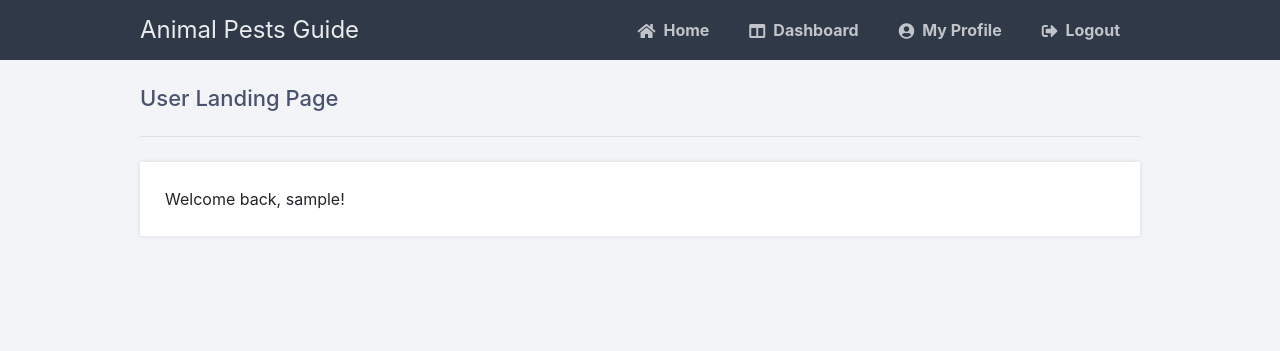
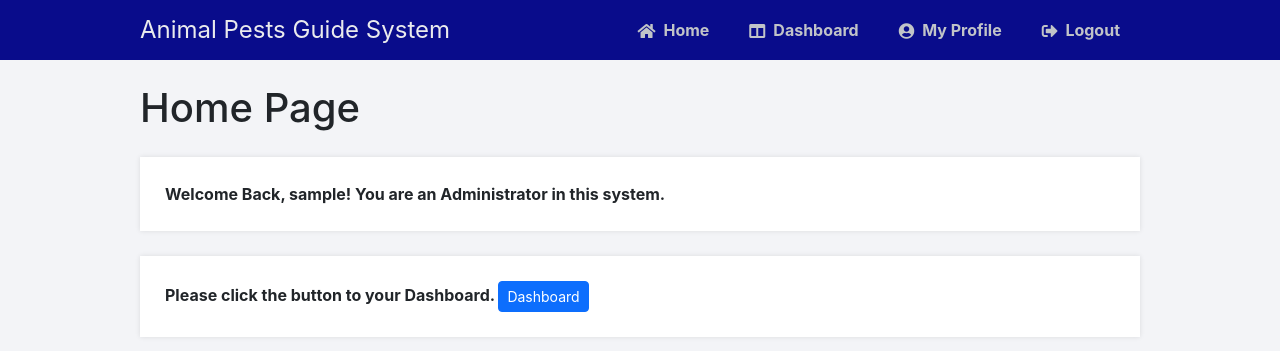
Before and after one commit to Cedar67/Biosecurity, a Flask app: page / in a window 1280 px wide. Shown: the top 351 px of the page. Run offline with Flask 3, Linux system fonts and the light colour scheme; the visitor is signed in with stand-in values (Sample User, id 1).

Commit message:
refactor: layout home page

```diff
--- a/app.py
+++ b/app.py
@@ -83,9 +83,11 @@ def index():
     # Check if user is loggedin
     if 'loggedin' in session:
         # User is loggedin show them the home page
-        return render_template('home.html', username=session['username'])
-    # User is not loggedin redirect to login page
-    return redirect(url_for('login'))
+        return render_template('home.html', username=session['username'], role= session['role'])
+
+    # User is Non-loggedin show them the home page
+    return render_template('home.html', username="logout", role="logout")
+
 
 
 # http://localhost:5000/login/ - this will be the login page, we need to use both GET and POST requests
@@ -123,7 +125,7 @@ def login():
                     session['role'] = account[4]
 
                     # Redirect to dashboard page
-                    return redirect(url_for('dashboard'))
+                    return redirect(url_for('home'))
                 else:
                     #password incorrect
                     msg = 'Incorrect password!'
@@ -197,9 +199,9 @@ def home():
     # Check if user is loggedin
     if 'loggedin' in session:
         # User is loggedin show them the home page
-        return render_template('home.html', username=session['username'])
-    # User is not loggedin redirect to login page
-    return redirect(url_for('login'))
+        return render_template('home.html', username=session['username'], role= session['role'])
+    # User is Non-loggedin show them the home page
+    return render_template('home.html', username="logout", role="logout")
 
 
 @app.route('/dashboard')
--- a/static/style.css
+++ b/static/style.css
@@ -5,19 +5,22 @@
     -webkit-font-smoothing: antialiased;
     -moz-osx-font-smoothing: grayscale;
 }
+/* Background - Login & Register */
 body {
-    background-color: #435165;
+    background-color: #5049ae72;
     margin: 0;
 }
+/* Pop window - Login & Register */
 .login, .register {
     width: 400px;
-    background-color: #ffffff;
+    background-color: #d6cfcf;
     box-shadow: 0 0 9px 0 rgba(0, 0, 0, 0.3);
     margin: 100px auto;
 }
+/* Title - Login & Register */
 .login h1, .register h1 {
     text-align: center;
-    color: #5b6574;
+    color: #745b64;
     font-size: 24px;
     padding: 20px 0 20px 0;
     border-bottom: 1px solid #dee0e4;
@@ -78,7 +81,7 @@ body {
     transition: background-color 0.2s;
 }
 .navtop {
-    background-color: #2f3947;
+    background-color: #090c8b;
     height: 60px;
     width: 100%;
     border: 0;
--- a/templates/home.html
+++ b/templates/home.html
@@ -3,6 +3,26 @@
 {% block title %}Home{% endblock %}
 
 {% block content %}
-<h2>User Landing Page</h2>
-<p>Welcome back, {{ username }}!</p>
+<br>
+<h1>Home Page</h1>
+{% if role == "logout" %}
+    <p class="fs-6"><strong>Welcome!  You are not logged in. Please click the button to Login or Register</strong>
+    <a href="login" class="input-lg text-center btn btn-primary btn-sm">Login</a>
+    <a href="register" class="input-lg text-center btn btn-primary btn-sm">Register</a>
+    </p>
+
+{% elif role == "Administrator" %}
+    <p class="fs-6"><strong>Welcome Back, {{ username }}!  You are an {{ role }} in this system.</strong></p>
+    <p class="fs-6"><strong>Please click the button to your Dashboard. </strong>
+    <a href="dashboard" class="input-lg text-center btn btn-primary btn-sm">Dashboard</a>
+    </p>
+
+{% else %}
+    <p class="fs-6"><strong>Welcome Back, {{ username }}!  You are a {{ role }} in this system.</strong></p>
+    <p class="fs-6"><strong>Please click the button to your Dashboard</strong></p>
+    <a href="dashboard" class="input-lg text-center btn btn-primary btn-sm">Dashboard</a>
+    </p>
+
+{% endif %}
+
 {% endblock %}
--- a/templates/layout.html
+++ b/templates/layout.html
@@ -11,7 +11,7 @@
 	<body class="loggedin">
 		<nav class="navtop">
 			<div>
-				<h1>Animal Pests Guide</h1>
+				<h1>Animal Pests Guide System</h1>
                 <a href="{{ url_for('home') }}"><i class="fas fa-home"></i>Home</a>
 				<a href="{{ url_for('dashboard') }}"><i class="fas fa-columns"></i>Dashboard</a>
 				<a href="{{ url_for('profile_details') }}"><i class="fas fa-user-circle"></i>My Profile</a>
```
Also changed, not shown: templates/index.html (+8 -0 lines).
